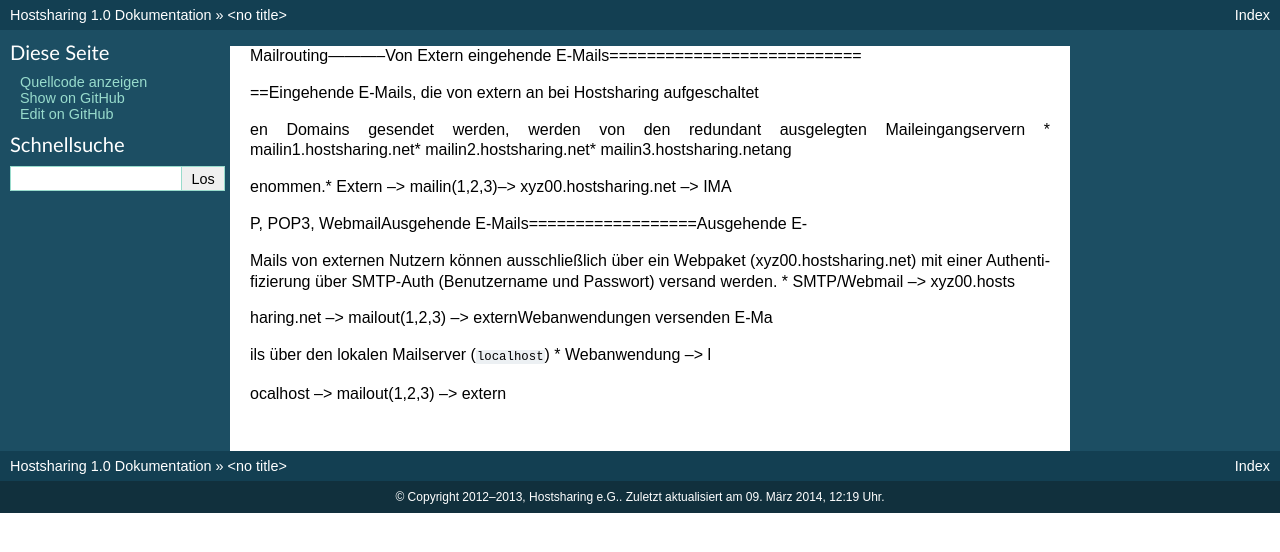
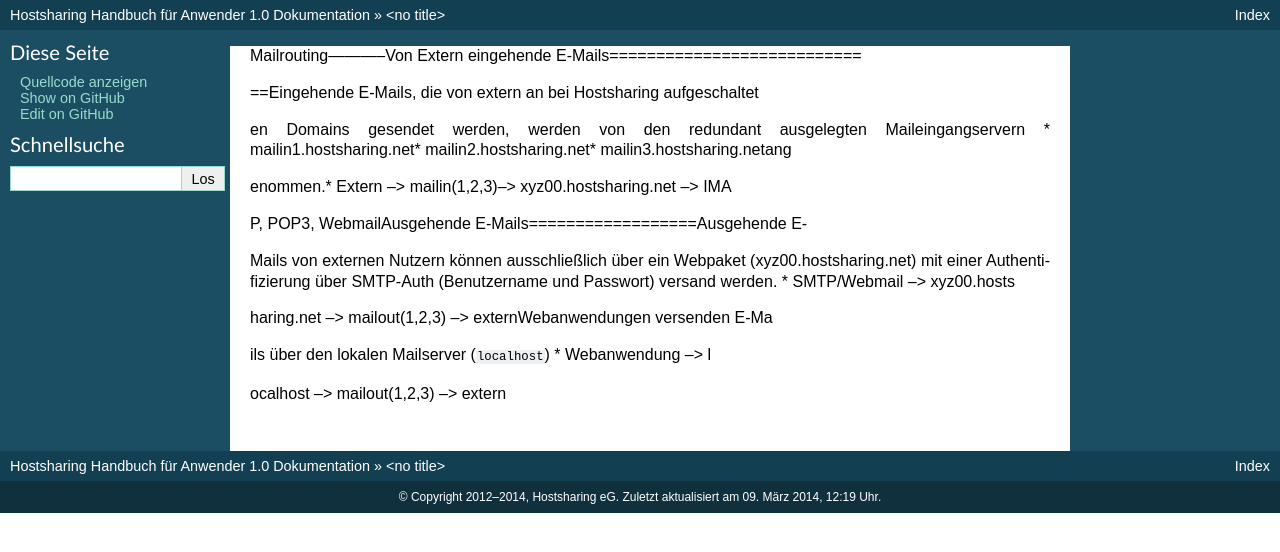
Before and after one commit to hostsharing/hs.docs.users, a Sphinx documentation site: the page built from source/email-routing.rst, in a window 1280 px wide. Shown: the top 552 px of the page. Built offline with Sphinx 7.4.7, drawn with Linux system fonts in a browser that asks for light colours.

Commit message:
Changed title.

```diff
--- a/source/conf.py
+++ b/source/conf.py
@@ -44,8 +44,8 @@
 master_doc = 'index'
 
 # General information about the project.
-project = u'Hostsharing'
-copyright = u'2012–2013, Hostsharing e.G.'
+project = u'Hostsharing Handbuch für Anwender'
+copyright = u'2012–2014, Hostsharing eG'
 
 # The version info for the project you're documenting, acts as replacement for
 # |version| and |release|, also used in various other places throughout the
@@ -189,7 +189,7 @@
 # (source start file, target name, title, author, documentclass [howto/manual]).
 latex_documents = [
   ('index', 'hsdocs.tex', u'hsdocs',
-   u'Hostsharing e.G.', 'hsdocs'),
+   u'Hostsharing eG', 'hsdocs'),
 ]
 
 # The name of an image file (relative to this directory) to place at the top of
@@ -219,7 +219,7 @@
 # (source start file, name, description, authors, manual section).
 man_pages = [
     ('index', 'hsdocs', u'hsdocs',
-     [u'Hostsharing e.G.'], 1)
+     [u'Hostsharing eG'], 1)
 ]
 
 # If true, show URL addresses after external links.
@@ -233,7 +233,7 @@
 #  dir menu entry, description, category)
 texinfo_documents = [
   ('index', 'hsdocs', u'hsdocs',
-   u'Hostsharing e.G.', 'hsdocs', 'hsdocs',
+   u'Hostsharing eG', 'hsdocs', 'hsdocs',
    'Miscellaneous'),
 ]
 
--- a/source/index.rst
+++ b/source/index.rst
@@ -1,6 +1,6 @@
-===========================================
-Technische Dokumentation der Hostsharing eG
-===========================================
+=====================
+Handbuch für Anwender
+=====================
 
 :Authors: - Michael Hierweck
           - Uwe Müller
```
